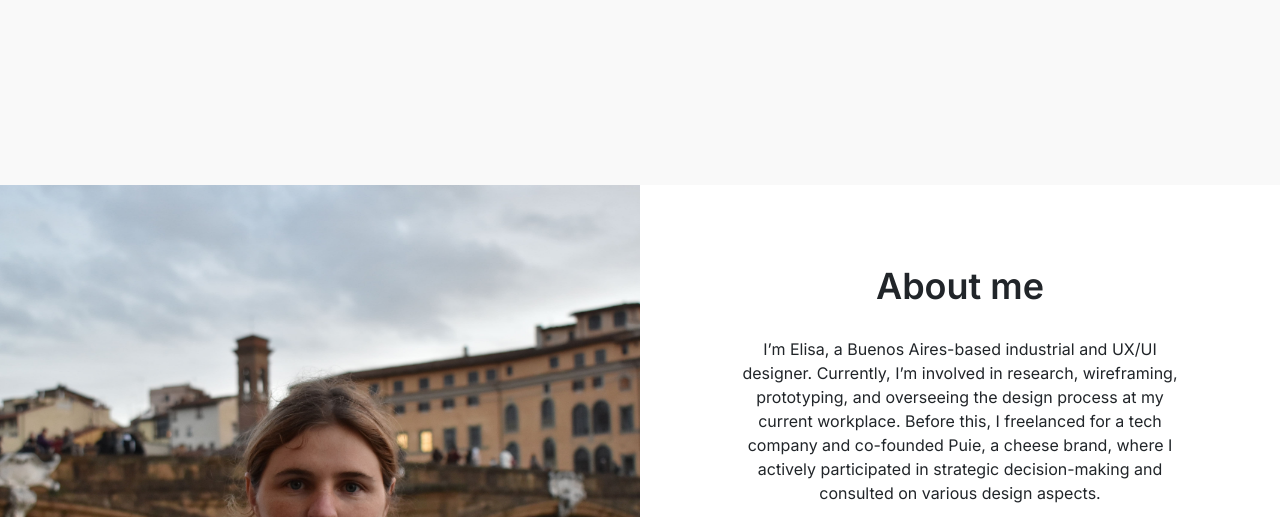
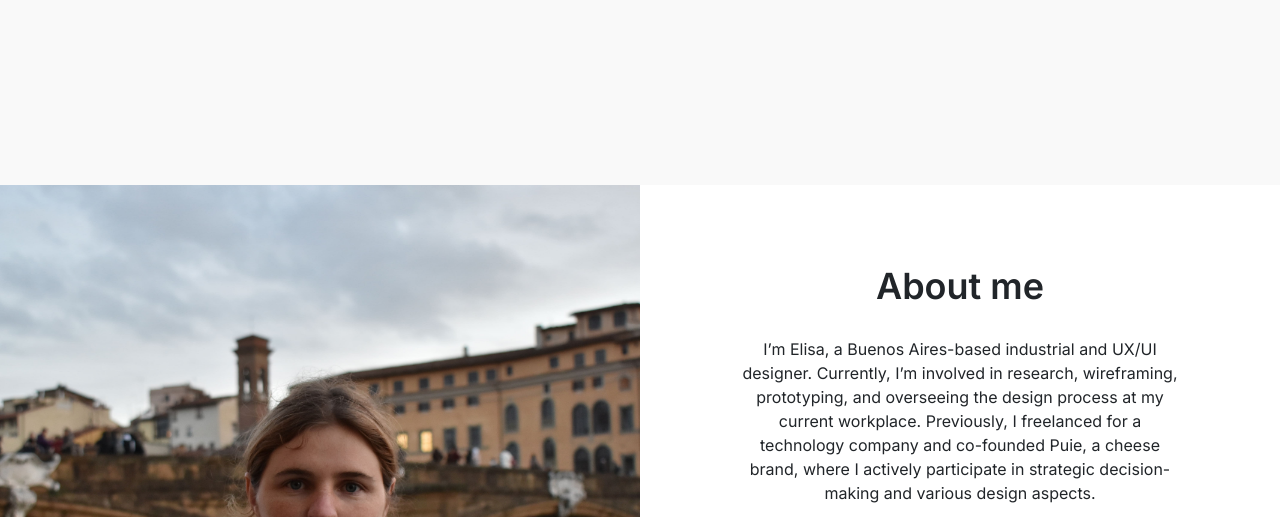
Before and after one commit to elisaetchecopar/portfolio, a website: page index.html in a window 1280 px wide. Shown: the part 435-952 px from the top of the page. Drawn offline with nearby package versions, Linux system fonts and the light colour scheme.

Commit message:
About me

```diff
--- a/index.html
+++ b/index.html
@@ -60,7 +60,7 @@
             </div>
             <div class="nosotros-mayoristas">
                 <h2>About me</h2>
-                <p>I’m Elisa, a Buenos Aires-based industrial and UX/UI designer. Currently, I’m involved in research, wireframing, prototyping, and overseeing the design process at my current workplace. Before this, I freelanced for a tech company and co-founded Puie, a cheese brand, where I actively participated in strategic decision-making and consulted on various design aspects.</p>
+                <p>I’m Elisa, a Buenos Aires-based industrial and UX/UI designer. Currently, I’m involved in research, wireframing, prototyping, and overseeing the design process at my current workplace. Previously, I freelanced for a technology company and co-founded Puie, a cheese brand, where I actively participate in strategic decision-making and various design aspects.</p>
                 <p>My journey includes a degree in Industrial Design from the University of Buenos Aires, complemented by courses in UX/UI design, advanced UX/UI design, and web development.
                     I have a keen interest in designing both physical and digital products, as well as packaging in my free time.
                     Eager to contribute my skills and continue evolving in the dynamic realm of UX/UI design!</p>
```
